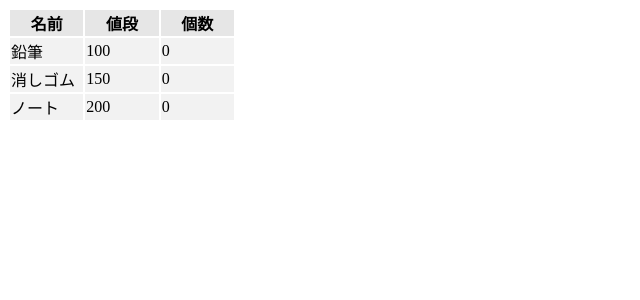
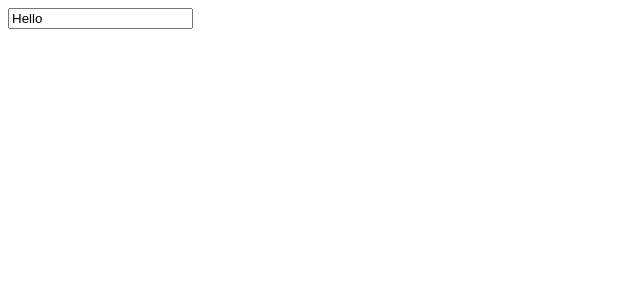
Before and after one commit to Kyosuke-Kaneko/vue-pra, a Vue app: page / in a window 1280 px wide. Shown: the top 300 px of the page, without its empty margins (0-640 px from the left). Built offline with nearby package versions, Linux system fonts and the light colour scheme.

Commit message:
v-bind-pra

```diff
--- a/src/App.vue
+++ b/src/App.vue
@@ -1,27 +1,6 @@
 <template>
   <div id="app">
-    <table>
-      <tr>
-        <th>名前</th>
-        <th>値段</th>
-        <th>個数</th>
-      </tr>
-      <tr>
-        <td>{{pencil.name}}</td>
-        <td>{{pencil.price}}</td>
-        <td>{{pencil.quantity}}</td>
-      </tr>
-      <tr>
-        <td>{{eraser.name}}</td>
-        <td>{{eraser.price}}</td>
-        <td>{{eraser.quantity}}</td>
-      </tr>
-      <tr>
-        <td>{{notebook.name}}</td>
-        <td>{{notebook.price}}</td>
-        <td>{{notebook.quantity}}</td>
-      </tr>
-    </table>
+    <input type="text" :value="message" />
   </div>
 </template>
 
@@ -29,32 +8,8 @@
 export default {
   data() {
     return {
-      pencil:{
-        name: "鉛筆",
-        price: 100,
-        quantity: 0
-      },
-      eraser:{
-        name:'消しゴム',
-        price:150,
-        quantity:0
-      },
-      notebook:{
-        name:'ノート',
-        price:200,
-        quantity:0
-      }
+      message: "Hello"
     };
   }
 };
 </script>
-<style>
-th {
-  width: 30%;
-  background: #e6e6e6;
-}
-td {
-  width: 30%;
-  background: #f2f2f2;
-}
-</style>
```
